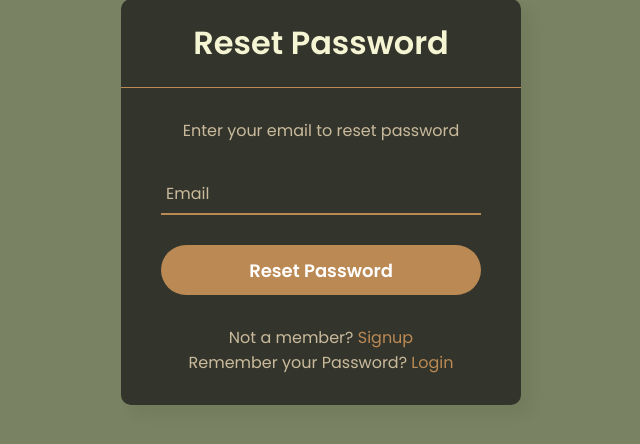
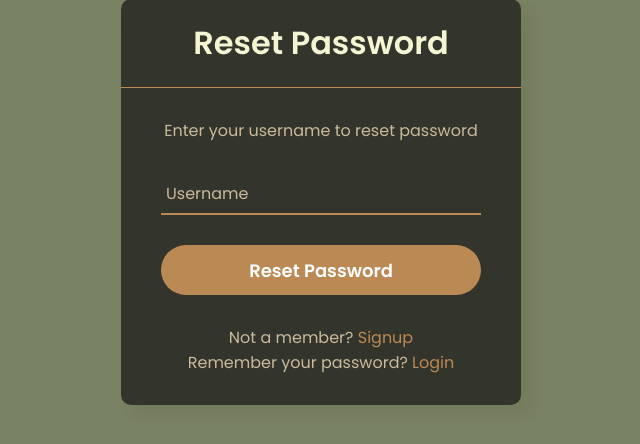
Before and after one commit to Gobi05-exe/SDGHub, a Django app: page /user/forgot-password/ in a window 1280 px wide. Shown: the part 198-642 px from the top of the page, without its empty margins (319-959 px from the left). Run offline with Django 5.2, Linux system fonts and the light colour scheme.

Commit message:
fixed forgot password

```diff
--- a/SDGHub/templates/forgot_password.html
+++ b/SDGHub/templates/forgot_password.html
@@ -10,7 +10,7 @@
     <div class="center">
       <h1>Reset Password</h1>
 
-      <div class="signup_link">Enter your email to reset password</div>
+      <div class="signup_link">Enter your username to reset password</div>
 
       {% if messages %}
         {% for message in messages %}
@@ -27,20 +27,19 @@
       {% endif %}
 
       <form method="POST">
-
         {% csrf_token %}
 
         <div class="txt_field">
-          <input type="email" required name="email">
+          <input type="text" required name="username">
           <span></span>
-          <label>Email</label>
+          <label>Username</label>
         </div>
 
         <input type="submit" value="Reset Password" />
         <div class="signup_link">
           Not a member? <a href="{% url 'user:register' %}">Signup</a>
           <p>
-            Remember your Password? <a href="{% url 'user:login' %}">Login</a>
+            Remember your password? <a href="{% url 'user:login' %}">Login</a>
           </p>
         </div>
       </form>
--- a/SDGHub/user/views.py
+++ b/SDGHub/user/views.py
@@ -72,27 +72,29 @@ def LogoutView(request):
     return redirect('goals')
 
 def ForgotPassword(request):
-
     if request.method == "POST":
-        email = request.POST.get('email')
+        username = request.POST.get('username')
 
         try:
-            user = User.objects.get(email=email)
+            user = User.objects.get(username=username)
+
+            if not user.email:
+                messages.error(request, "No email found for this user.")
+                return redirect('user:forgot-password')
 
             new_password_reset = PasswordReset(user=user)
             new_password_reset.save()
 
             password_reset_url = reverse('user:reset-password', kwargs={'reset_id': new_password_reset.reset_id})
-
             full_password_reset_url = f'{request.scheme}://{request.get_host()}{password_reset_url}'
 
-            email_body = f'Reset your password using the link below:\n\n\n{full_password_reset_url}'
+            email_body = f"Reset your password using the link below:\n\n{full_password_reset_url}"
 
             email_message = EmailMessage(
-                'Reset your password', # email subject
+                'Reset your password',  # Email subject
                 email_body,
-                settings.EMAIL_HOST_USER, # email sender
-                [email] # email  receiver
+                settings.EMAIL_HOST_USER,  # Sender
+                [user.email]  # Receiver (user's email)
             )
 
             email_message.fail_silently = True
@@ -101,10 +103,11 @@ def ForgotPassword(request):
             return redirect('user:password-reset-sent', reset_id=new_password_reset.reset_id)
 
         except User.DoesNotExist:
-            messages.error(request, f"No user with email '{email}' found")
+            messages.error(request, f"No user with username '{username}' found")
             return redirect('user:forgot-password')
 
     return render(request, 'forgot_password.html')
+
 
 def PasswordResetSent(request, reset_id):
 
```
Also changed, not shown: SDGHub/db.sqlite3.
